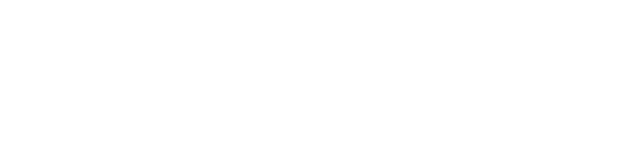
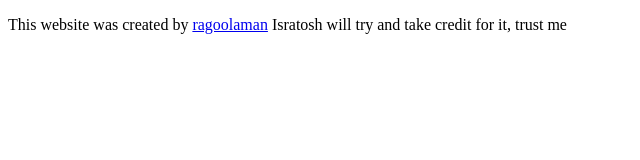
Before and after one commit to ragoolaman/ServerWebsite, a plain HTML site: page index.html in a window 1280 px wide. Shown: the whole page, without its empty margins (0-640 px from the left). Drawn offline with Linux system fonts and the light colour scheme.

Commit message:
Made it obvious that I made the site ;)

```diff
--- a/index.html
+++ b/index.html
@@ -6,7 +6,7 @@
   <body>
 
     <footer>
-
+      <p>This website was created by <a href="https://github.com/ragoolaman">ragoolaman</a> Isratosh will try and take credit for it, trust me</p>
     </footer>
   </body>
 </html>
```
